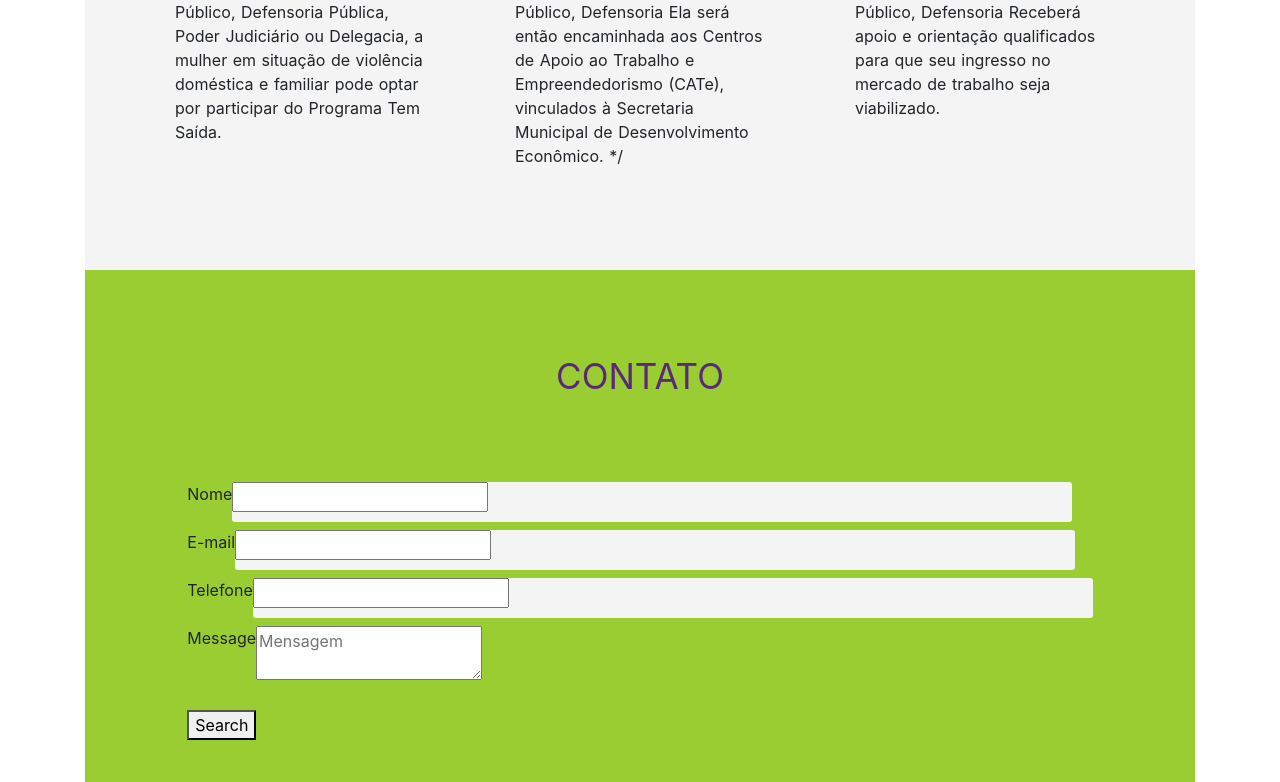
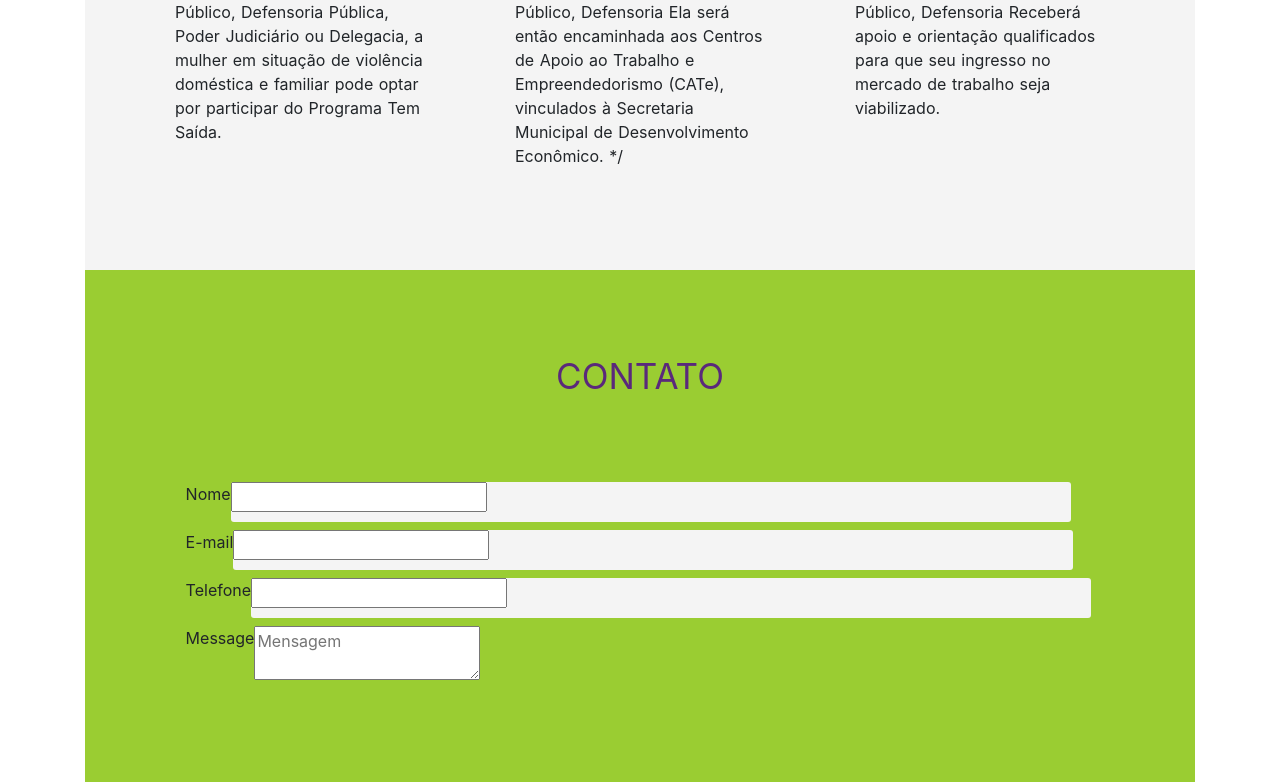
Before and after one commit to bianavic/projeto-tem-saida, a Nuxt app: page / in a window 1280 px wide. Shown: the part 1283-2065 px from the top of the page. Built offline with nearby package versions, Linux system fonts and the light colour scheme.

Commit message:
Update branch para PR

```diff
--- a/components/Molecules/Form.vue
+++ b/components/Molecules/Form.vue
@@ -47,5 +47,8 @@
         background: #F4F4F4;
         border-radius: 3px;
     }
-
+    .text-area-value {
+        width: 840px;
+        height: 540px;
+    }
 </style>
```
